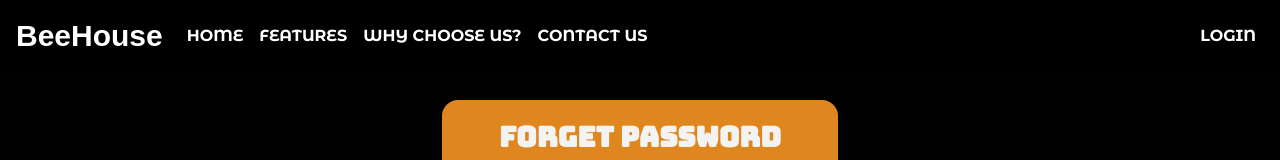
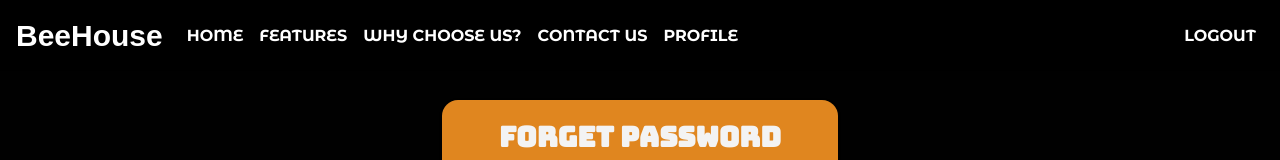
Before and after one commit to nhanvothanh719/boarding-house-management-system, a React (Create React App) app in the folder front-end/: page /forget-password in a window 1280 px wide. Shown: the top 160 px of the page. Built offline with nearby package versions, Linux system fonts and the light colour scheme; no server answers; sample sign-in values are in the browser's storage; a web font is replaced by a local one.

Commit message:
Update Nav bar

```diff
--- a/front-end/src/assets/css/Login.css
+++ b/front-end/src/assets/css/Login.css
@@ -69,7 +69,11 @@
 
 #logreg-forms .facebook-btn{  background-color:#3C589C; }
 
+#logreg-forms .facebook-btn:hover{  background-color:#324a87; }
+
 #logreg-forms .google-btn{ background-color: #DF4B3B; }
+
+#logreg-forms .google-btn:hover{ background-color: #ab3a2e; }
 
 #logreg-forms .form-reset, #logreg-forms .form-signup{ display: none; }
 
--- a/front-end/src/common/NavBar.jsx
+++ b/front-end/src/common/NavBar.jsx
@@ -1,29 +1,29 @@
 import React, { Component, Fragment } from "react";
-import { BrowserRouter as Router, Switch, Route, Link, NavLink } from "react-router-dom";
-import { Navbar, Nav, NavDropdown } from "react-bootstrap";
+import { NavLink, } from "react-router-dom";
+import { Navbar, Nav } from "react-bootstrap";
 
 class navBar extends Component {
   constructor() {
     super();
-    this.state={
+    this.state = {
       navBarTitle: "brandName",
       navBarColor: "navBar",
-      navBarItem: "navItem"
-    }
+      navBarItem: "navItem",
+    };
   }
   onScroll = () => {
-    if(window.scrollY < 400) {
-      this.setState({navBarTitle:'brandName'});
-      this.setState({navBarColor:'navBar'});
-      this.setState({navBarItem:'navItem'});
-    } else if(window.scrollY > 400) {
-      this.setState({navBarTitle:'brandNameScroll'});
-      this.setState({navBarColor:'navBarScroll'});
-      this.setState({navBarItem:'navItemScroll'});
+    if (window.scrollY < 400) {
+      this.setState({ navBarTitle: "brandName" });
+      this.setState({ navBarColor: "navBar" });
+      this.setState({ navBarItem: "navItem" });
+    } else if (window.scrollY > 400) {
+      this.setState({ navBarTitle: "brandNameScroll" });
+      this.setState({ navBarColor: "navBarScroll" });
+      this.setState({ navBarItem: "navItemScroll" });
     }
-  }
+  };
   componentDidMount() {
-    window.addEventListener('scroll', this.onScroll);
+    window.addEventListener("scroll", this.onScroll);
   }
   state = {
     isLogout: "",
@@ -35,69 +35,50 @@ class navBar extends Component {
     this.props.setUser(null);
   };
   render() {
-    let buttons;
+    let login;
     let profile;
     if (localStorage.getItem("token")) {
-      buttons = (
-        <div>
-          <Link class="nav-link" to="/" onClick={this.logout}>
+      login = (
+        <Nav.Link>
+          <NavLink
+            className={this.state.navBarItem}
+            to="/"
+            onClick={this.logout}
+            exact
+            activeStyle={{ color: "yellow" }}
+          >
             LOGOUT
-          </Link>
-        </div>
+          </NavLink>
+        </Nav.Link>
       );
       profile = (
-        <div>
-          <Link class="nav-link" to="/user-profile">
+        <Nav.Link>
+          <NavLink
+            to="/user-profile"
+            exact
+            activeStyle={{ color: "yellow" }}
+            className={this.state.navBarItem}
+          >
             PROFILE
-          </Link>
-        </div>
+          </NavLink>
+        </Nav.Link>
       );
     } else {
-      buttons = (
-        <div>
-          <ul class="navbar-nav mr-auto">
-            <Link class="nav-link" to="/login">
+      login = (
+        <Nav.Link>
+            <NavLink
+              to="/login"
+              exact
+              activeStyle={{ color: "yellow" }}
+              className={this.state.navBarItem}
+            >
               LOGIN
-            </Link>
-            <li class="nav-item">
-              <Link class="nav-link" to="/register">
-                REGISTER
-              </Link>
-            </li>
-          </ul>
-        </div>
+            </NavLink>
+        </Nav.Link>
       );
     }
     return (
       <Fragment>
-        {/* <nav class="navbar navbar-expand-lg navbar-dark bg-dark">
-          <Link class="nav-link" to="/">
-            MyApp
-          </Link>
-          <button
-            class="navbar-toggler"
-            type="button"
-            data-toggle="collapse"
-            data-target="#navbarText"
-            aria-controls="navbarText"
-            aria-expanded="false"
-            aria-label="Toggle navigation"
-          >
-            <span class="navbar-toggler-icon"></span>
-          </button>
-          <div class="collapse navbar-collapse" id="navbarText">
-            <ul class="navbar-nav mr-auto">
-              <li class="nav-item active">
-                <Link class="nav-link" to="/">
-                  Home <span class="sr-only">(current)</span>
-                </Link>
-              </li>
-              <li class="nav-item">{profile}</li>
-            </ul>
-            <span class="navbar-text">{buttons}</span>
-          </div>
-        </nav> */}
-
         <Navbar
           collapseOnSelect
           fixed="top"
@@ -105,31 +86,55 @@ class navBar extends Component {
           variant="dark"
           className={this.state.navBarColor}
         >
-          <Navbar.Brand className={this.state.navBarTitle} href="#home">BeeHouse</Navbar.Brand>
+          <Navbar.Brand className={this.state.navBarTitle} href="#home">
+            BeeHouse
+          </Navbar.Brand>
           <Navbar.Toggle aria-controls="responsive-navbar-nav" />
           <Navbar.Collapse id="responsive-navbar-nav">
             <Nav className="mr-auto">
-              <Nav.Link><NavLink to="/" exact activeStyle={{ "color": "yellow"}} className={this.state.navBarItem}>HOME</NavLink></Nav.Link>
-              <Nav.Link><NavLink to="/features" exact activeStyle={{ "color": "yellow"}} className={this.state.navBarItem}>FEATURES</NavLink></Nav.Link>
-              <Nav.Link><NavLink to="/why-choose-us" exact activeStyle={{ "color": "yellow"}} className={this.state.navBarItem}>WHY CHOOSE US?</NavLink></Nav.Link>
-              <Nav.Link><NavLink to="/contact-us" exact activeStyle={{ "color": "yellow"}} className={this.state.navBarItem}>CONTACT US</NavLink></Nav.Link>
-              {/* <NavDropdown title="Dropdown" id="collasible-nav-dropdown">
-                <NavDropdown.Item href="#action/3.1">Action</NavDropdown.Item>
-                <NavDropdown.Item href="#action/3.2">
-                  Another action
-                </NavDropdown.Item>
-                <NavDropdown.Item href="#action/3.3">
-                  Something
-                </NavDropdown.Item>
-                <NavDropdown.Divider />
-                <NavDropdown.Item href="#action/3.4">
-                  Separated link
-                </NavDropdown.Item>
-              </NavDropdown> */}
+              <Nav.Link>
+                <NavLink
+                  to="/"
+                  exact
+                  activeStyle={{ color: "yellow" }}
+                  className={this.state.navBarItem}
+                >
+                  HOME
+                </NavLink>
+              </Nav.Link>
+              <Nav.Link>
+                <NavLink
+                  to="/features"
+                  exact
+                  activeStyle={{ color: "yellow" }}
+                  className={this.state.navBarItem}
+                >
+                  FEATURES
+                </NavLink>
+              </Nav.Link>
+              <Nav.Link>
+                <NavLink
+                  to="/why-choose-us"
+                  exact
+                  activeStyle={{ color: "yellow" }}
+                  className={this.state.navBarItem}
+                >
+                  WHY CHOOSE US?
+                </NavLink>
+              </Nav.Link>
+              <Nav.Link>
+                <NavLink
+                  to="/contact-us"
+                  exact
+                  activeStyle={{ color: "yellow" }}
+                  className={this.state.navBarItem}
+                >
+                  CONTACT US
+                </NavLink>
+              </Nav.Link>
+              {profile}
             </Nav>
-            <Nav>
-            <Nav.Link><NavLink to="/login" exact activeStyle={{ "color": "yellow"}} className={this.state.navBarItem}>LOGIN</NavLink></Nav.Link>
-            </Nav>
+            <Nav>{login}</Nav>
           </Navbar.Collapse>
         </Navbar>
       </Fragment>
--- a/front-end/src/components/Login.jsx
+++ b/front-end/src/components/Login.jsx
@@ -97,13 +97,13 @@ class Login extends Component {
               }}
               required
             />
-            <button class="btn btn-success btn-block" type="submit">
+            <button class="btn btn-success btn-block formButton" type="submit">
               <i class="fas fa-sign-in-alt"></i> Sign in
             </button>
             <Link to="/forget-password" >Forgot password?</Link>
             <hr />
             <button
-              class="btn btn-primary btn-block"
+              class="btn btn-primary btn-block formButton"
               type="button"
               id="btn-signup"
             >
```
